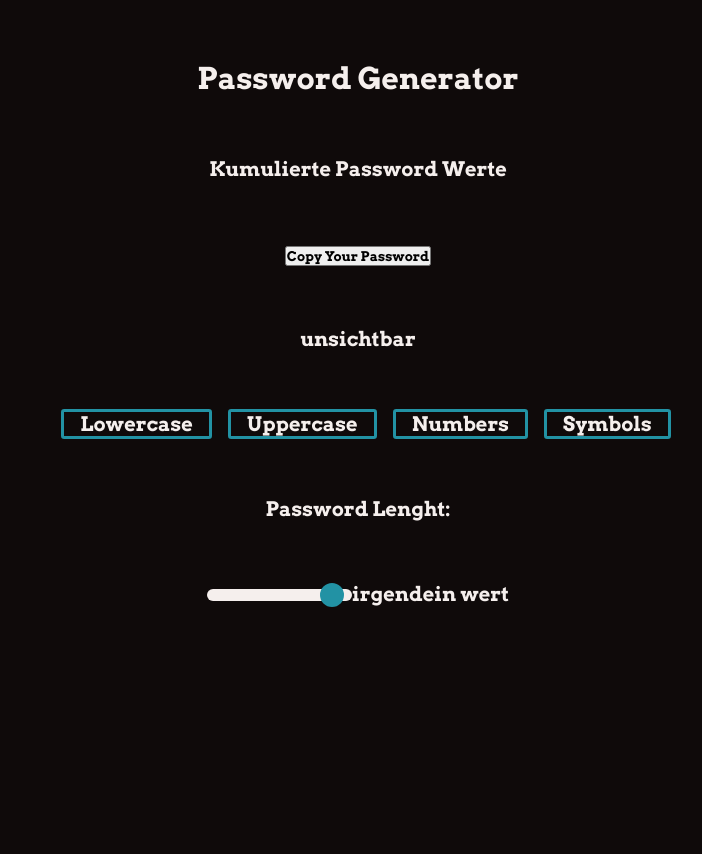
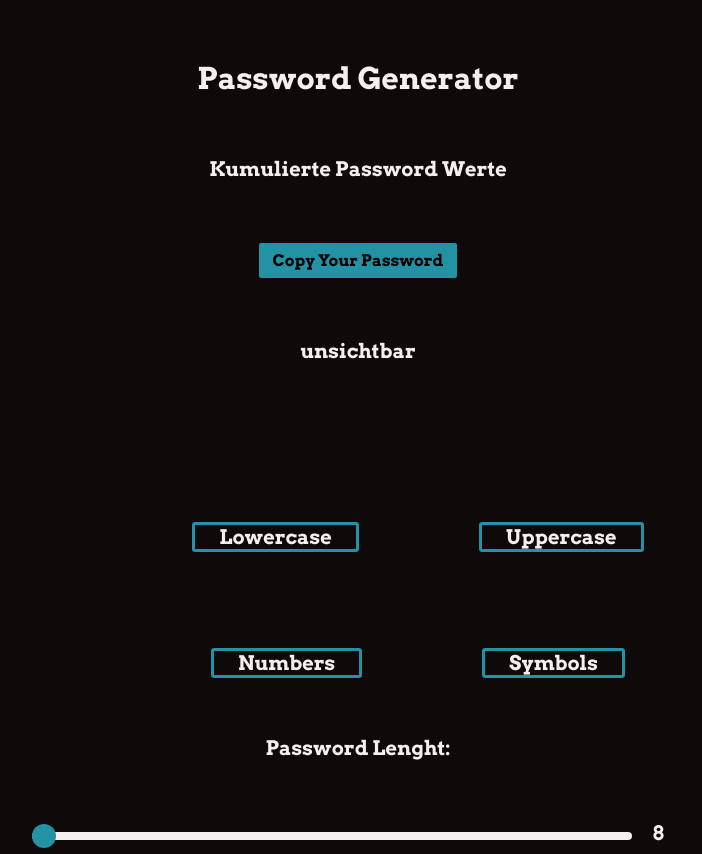
Before and after one commit to GagaSissi/Password-Generator, a Vue app: page / in a window 1280 px wide. Shown: the whole page, without its empty margins (282-984 px from the left). Before the commit the page ends 800 px from the top, so only its background shows below. Built offline with nearby package versions, Linux system fonts and the light colour scheme.

Commit message:
Update range

```diff
--- a/src/components/PasswordGenerator.vue
+++ b/src/components/PasswordGenerator.vue
@@ -1,22 +1,24 @@
 <template>
+  <main>
     <section>
       <h1>{{ message }}</h1>
-    <p>Kumulierte Password Werte</p>
+      <p class="passwordID">Kumulierte Password Werte</p>
       <button @click="copyYourPassword">Copy Your Password</button>
       <p>unsichtbar</p>
     </section>
     <section>
-    <form v-on:submit.prevent="add">
       <input type="checkbox" class="buttonLowercase" id="labelID1" />
       <label class="labelButton" for="labelID1">Lowercase</label>
       <input type="checkbox" class="buttonUppercase" id="labelID2" />
       <label class="labelButton" for="labelID2">Uppercase</label>
+    </section>
+    <section>
       <input type="checkbox" class="buttonNumbers" id="labelID3" />
       <label class="labelButton" for="labelID3">Numbers</label>
       <input type="checkbox" class="buttonSymbols" id="labelID4" />
       <label class="labelButton" for="labelID4">Symbols</label>
-    </form>
-    <form v-on:submit.prevent="add">
+    </section>
+    <section>
       <p>Password Lenght:</p>
       <input
         type="range"
@@ -24,15 +26,22 @@
         id="labelrangeID1"
         min="8"
         max="35"
+        v-model="value"
       />
-      <label class="labelSlider" for="labelrangeID1">irgendein wert</label>
-    </form>
+      <label class="labelSlider" for="labelrangeID1">{{ value }}</label>
     </section>
+  </main>
 </template>
 
 <script>
 export default {
   name: "PasswordGenerator",
+  data() {
+    return { value: 8 };
+  },
+  methods: {
+    copyYourPassword() {},
+  },
   props: {
     message: String,
   },
@@ -53,22 +62,51 @@ export default {
   --success-color: #cbe896;
 }
 
+main {
+  font-size: 1.25em;
+  display: grid;
+  justify-content: center;
+}
+
 section {
-  font-size: 1.25em;
 }
 
 p {
   margin: 3em;
 }
 
+button {
+  font-size: 1rem;
+  background-color: var(--accent-color);
+  padding: 0.5rem 0.5rem;
+  border: 0.1rem solid var(--dark-color);
+  border-radius: 0.2rem;
+  width: 200px;
+}
+
 input {
   all: unset;
-  /* margin: 1em; */
-  padding: 0.1em 0.4em;
+}
+
+.labelSlider {
+  margin: 1em;
+}
+
+#labelID1,
+#labelID2,
+#labelID3,
+#labelID4 {
+  margin: 3em;
+}
+
+/* Sliding Bar*/
+/* Hier länge der Bar einstellen */
+input[type="range"] {
+  width: 30em;
 }
 
 .labelButton {
-  padding: 0 1rem;
+  padding: 0 1.5rem;
   border: 0.2rem solid var(--accent-color);
   border-radius: 0.2rem;
 }
--- a/src/main.js
+++ b/src/main.js
@@ -1,4 +1,4 @@
-import { createApp } from 'vue'
-import App from './App.vue'
+import { createApp } from "vue";
+import App from "./App.vue";
 
-createApp(App).mount('#app')
+createApp(App).mount("#app");
```
Lines whose indentation alone changed are shown as unchanged.
